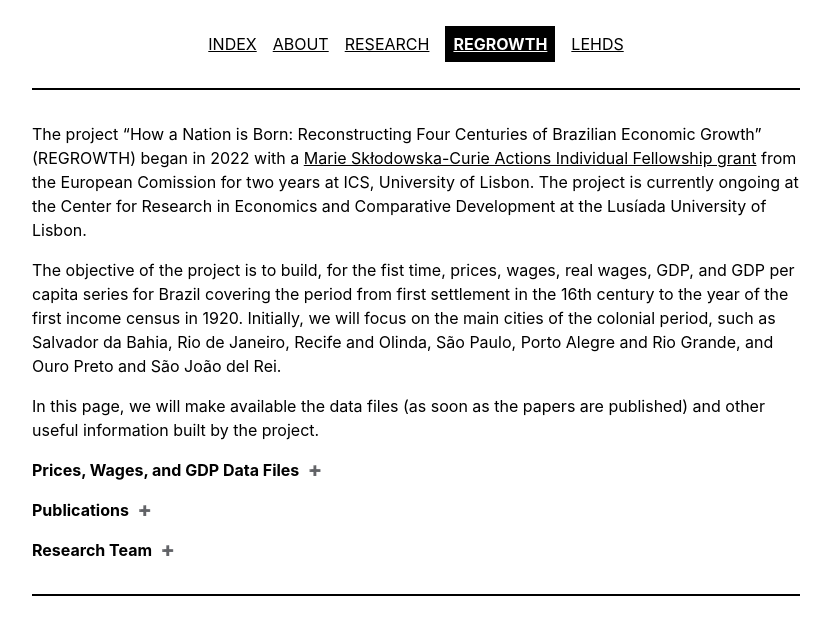
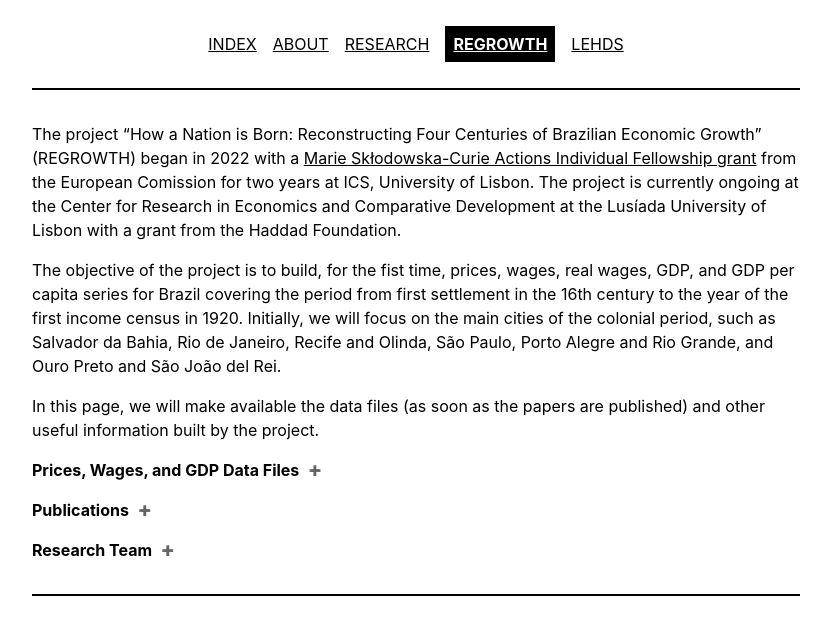
Before and after one commit to gbrlambais/gbrlambais.github.io, a Jekyll site: the page built from _pages/regrowth.md, in a window 1280 px wide. Shown: the top 635 px of the page, without its empty margins (224-1055 px from the left). Built offline with Jekyll 4.4.1, drawn with Linux system fonts in a browser that asks for light colours.

Commit message:
regrowth

```diff
--- a/_pages/regrowth.md
+++ b/_pages/regrowth.md
@@ -3,7 +3,7 @@ layout: page
 title: REGROWTH
 ---
 
-The project "How a Nation is Born: Reconstructing Four Centuries of Brazilian Economic Growth" (REGROWTH) began in 2022 with a [Marie Skłodowska-Curie Actions Individual Fellowship grant](https://cordis.europa.eu/project/id/101031282){:target="_blank"} from the European Comission for two years at ICS, University of Lisbon. The project is currently ongoing at the Center for Research in Economics and Comparative Development at the Lusíada University of Lisbon.
+The project "How a Nation is Born: Reconstructing Four Centuries of Brazilian Economic Growth" (REGROWTH) began in 2022 with a [Marie Skłodowska-Curie Actions Individual Fellowship grant](https://cordis.europa.eu/project/id/101031282){:target="_blank"} from the European Comission for two years at ICS, University of Lisbon. The project is currently ongoing at the Center for Research in Economics and Comparative Development at the Lusíada University of Lisbon with a grant from the Haddad Foundation.
 
 The objective of the project is to build, for the fist time, prices, wages, real wages, GDP, and GDP per capita series for Brazil covering the period from first settlement in the 16th century to the year of the first income census in 1920. Initially, we will focus on the main cities of the colonial period, such as Salvador da Bahia, Rio de Janeiro, Recife and Olinda, São Paulo, Porto Alegre and Rio Grande, and Ouro Preto and São João del Rei.
 
```
